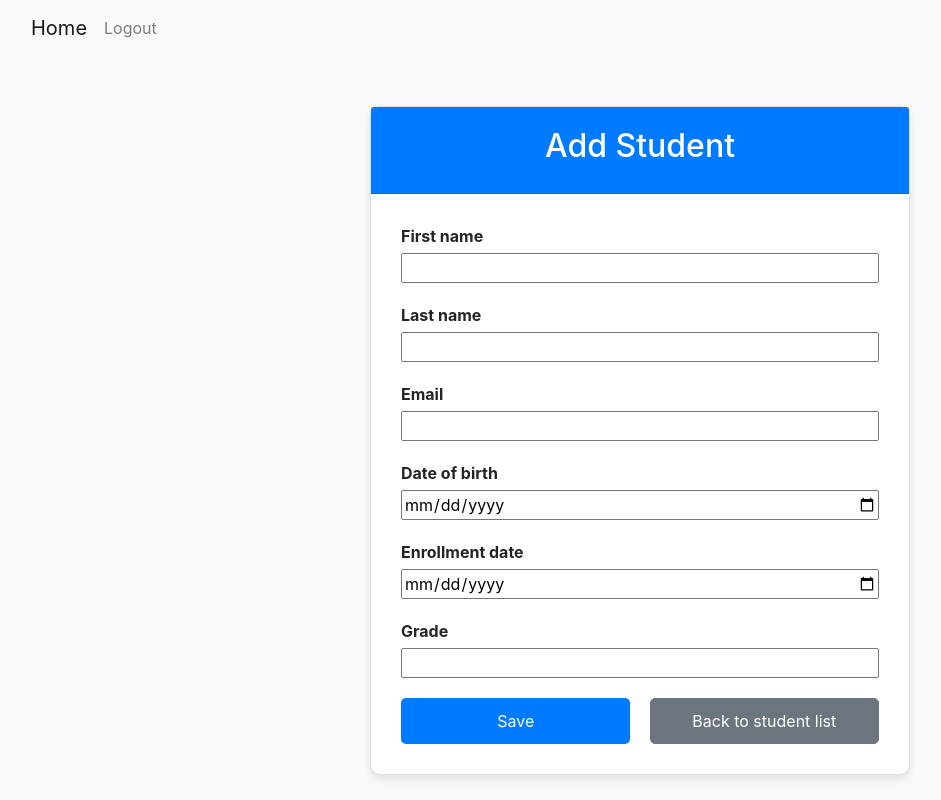
After one commit to locojk/GNG-5300-A2, a Django app: page /new/ in a window 1280 px wide. The commit adds this page. Shown: the whole page, without its empty margins (0-941 px from the left). Run offline with Django 5.2, Linux system fonts and the light colour scheme; the visitor is signed in with stand-in values (Sample User, id 1); some libraries are stand-ins or nearby versions.

Commit message:
Modify styling

```diff
--- a/authentication/urls.py
+++ b/authentication/urls.py
@@ -8,5 +8,5 @@ urlpatterns = [
     # Login URL (using built-in Django LoginView)
     path('login/', auth_views.LoginView.as_view(template_name='authentication/login.html'), name='login'),
     # Logout URL
-    path('logout/', auth_views.LogoutView.as_view(), name='logout'),
+    path('logout/', auth_views.LogoutView.as_view(next_page='login'), name='logout'),
 ]
--- a/student_management/settings.py
+++ b/student_management/settings.py
@@ -56,7 +56,9 @@ ROOT_URLCONF = 'student_management.urls'
 TEMPLATES = [
     {
         'BACKEND': 'django.template.backends.django.DjangoTemplates',
-        'DIRS': [],
+        "DIRS": [
+            BASE_DIR / "templates/",
+        ],
         'APP_DIRS': True,
         'OPTIONS': {
             'context_processors': [
--- a/student_management/urls.py
+++ b/student_management/urls.py
@@ -19,6 +19,6 @@ from django.urls import path, include
 
 urlpatterns = [
     path('admin/', admin.site.urls),
-    path('students/', include('students.urls')),  # URLs for student app
+    path('', include('students.urls')),  # URLs for student app
     path('authentication/', include('authentication.urls')),  # URLs for authentication (login, register, logout)
 ]
--- a/students/forms.py
+++ b/students/forms.py
@@ -5,6 +5,10 @@ class StudentForm(forms.ModelForm):
     class Meta:
         model = Student
         fields = ['first_name', 'last_name', 'email', 'date_of_birth', 'enrollment_date', 'grade']
+        widgets = {
+            'date_of_birth': forms.DateInput(attrs={'type': 'date'}),
+            'enrollment_date': forms.DateInput(attrs={'type': 'date'}),
+        }
 
     # Custom validation for email
     def clean_email(self):
--- a/students/templates/students/student_form.html
+++ b/students/templates/students/student_form.html
@@ -1,7 +1,88 @@
-<h1>{% if student %}Edit{% else %}Add{% endif %} Student</h1>
-<form method="POST">
-    {% csrf_token %}
-    {{ form.as_p }}
-    <button type="submit">Save</button>
-</form>
-<a href="{% url 'student_list' %}">Back to student list</a>
+{% extends 'base.html' %}
+
+{% block title %}
+    {% if student %}Edit{% else %}Add{% endif %} Student
+{% endblock %}
+
+{% block content %}
+    <style>
+        body {
+            background-color: #f8f9fa;
+            /* Removed flex and centering styles that interfere with the navbar */
+        }
+        .container {
+            max-width: 600px;
+            margin-top: 50px;  /* Add top margin instead of flex centering */
+        }
+        .card {
+            box-shadow: 0 4px 8px rgba(0, 0, 0, 0.1);
+            border-radius: 10px;
+        }
+        .card-header {
+            background-color: #007bff;
+            color: #fff;
+            text-align: center;
+            padding: 20px;
+            border-radius: 10px 10px 0 0;
+        }
+        .card-body {
+            padding: 30px;
+        }
+        .form-group {
+            margin-bottom: 20px;
+        }
+        label {
+            font-weight: bold;
+            display: block;  /* Ensures the label is on a separate line from the input */
+            margin-bottom: 5px;  /* Adds some space between the label and input */
+        }
+        input, select, textarea {
+            width: 100%;  /* Makes the input fields take up the full width of the form */
+        }
+        .btn-primary {
+            background-color: #007bff;
+            border: none;
+            padding: 10px 20px;
+            border-radius: 5px;
+            font-size: 16px;
+            width: 48%;
+        }
+        .btn-secondary {
+            background-color: #6c757d;
+            padding: 10px 20px;
+            border-radius: 5px;
+            font-size: 16px;
+            width: 48%;
+        }
+        .d-flex {
+            justify-content: space-between;
+        }
+    </style>
+
+    <div class="container">
+        <div class="card">
+            <div class="card-header">
+                <h2>{% if student %}Edit{% else %}Add{% endif %} Student</h2>
+            </div>
+            <div class="card-body">
+                <form method="POST">
+                    {% csrf_token %}
+                    <div class="form-group">
+                        {{ form.non_field_errors }}
+                        {% for field in form %}
+                            <div class="form-group">
+                                <label for="{{ field.id_for_label }}">{{ field.label }}</label>
+                                {{ field }}
+                                <div class="text-danger">{{ field.errors }}</div>
+                            </div>
+                        {% endfor %}
+                    </div>
+                    <div class="d-flex justify-content-between">
+                        <button type="submit" class="btn btn-primary">Save</button>
+                        <a href="{% url 'student_list' %}" class="btn btn-secondary">Back to student list</a>
+                    </div>
+                </form>
+            </div>
+        </div>
+    </div>
+{% endblock %}
--- a/students/urls.py
+++ b/students/urls.py
@@ -6,4 +6,5 @@ urlpatterns = [
     path('<int:pk>/', views.student_detail, name='student_detail'),  # View a student's details
     path('new/', views.student_create, name='student_create'),  # Add a new student
     path('<int:pk>/edit/', views.student_edit, name='student_edit'),  # Edit a student's details
+    path('students/<int:pk>/delete/', views.student_delete, name='student_delete'),
 ]
--- a/students/views.py
+++ b/students/views.py
@@ -2,6 +2,7 @@ from django.shortcuts import render, get_object_or_404, redirect
 from django.contrib.auth.decorators import login_required
 from .models import Student
 from .forms import StudentForm
+from django.contrib import messages
 
 # View to list all students (No authentication required for viewing)
 def student_list(request):
@@ -13,8 +14,7 @@ def student_detail(request, pk):
     student = get_object_or_404(Student, pk=pk)
     return render(request, 'students/student_detail.html', {'student': student})
 
-# View to add a new student (Authentication required)
-@login_required
+@login_required(login_url='login')
 def student_create(request):
     if request.method == 'POST':
         form = StudentForm(request.POST)
@@ -25,22 +25,21 @@ def student_create(request):
         form = StudentForm()
     return render(request, 'students/student_form.html', {'form': form})
 
-# View to edit an existing student's information (Authentication required)
-@login_required
+
+@login_required(login_url='login')
 def student_edit(request, pk):
     student = get_object_or_404(Student, pk=pk)
-
     if request.method == 'POST':
         form = StudentForm(request.POST, instance=student)
         if form.is_valid():
             form.save()
-            return redirect('student_detail', pk=student.pk)
+            return redirect('student_list')
     else:
         form = StudentForm(instance=student)
-    return render(request, 'students/student_form.html', {'form': form})
+    return render(request, 'students/student_form.html', {'form': form, 'student': student})
 
-# (Optional) Add a view to delete a student (Authentication required)
-@login_required
+
+@login_required(login_url='login')
 def student_delete(request, pk):
     student = get_object_or_404(Student, pk=pk)
     if request.method == 'POST':
--- /dev/null
+++ b/templates/base.html
@@ -0,0 +1,46 @@
+<!DOCTYPE html>
+<html lang="en">
+<head>
+    <meta charset="UTF-8">
+    <meta name="viewport" content="width=device-width, initial-scale=1.0">
+    <title>{% block title %}My Django App{% endblock %}</title>
+    <link href="https://stackpath.bootstrapcdn.com/bootstrap/4.5.2/css/bootstrap.min.css" rel="stylesheet">
+</head>
+<body>
+    <!-- Navbar -->
+    <nav class="navbar navbar-expand-lg navbar-light bg-light">
+        <div class="container-fluid">
+            <a class="navbar-brand" href="{% url 'student_list' %}">Home</a>
+            <button class="navbar-toggler" type="button" data-bs-toggle="collapse" data-bs-target="#navbarNav" aria-controls="navbarNav" aria-expanded="false" aria-label="Toggle navigation">
+                <span class="navbar-toggler-icon"></span>
+            </button>
+            <div class="collapse navbar-collapse" id="navbarNav">
+                <ul class="navbar-nav ms-auto">
+                    {% if user.is_authenticated %}
+                        <!-- Logout form -->
+                        <li class="nav-item">
+                            <form method="POST" action="{% url 'logout' %}" class="nav-link p-0">
+                                {% csrf_token %}
+                                <button type="submit" class="btn btn-link nav-link" style="padding: 0;">Logout</button>
+                            </form>
+                        </li>
+                    {% else %}
+                        <li class="nav-item">
+                            <a class="nav-link" href="{% url 'login' %}">Login</a>
+                        </li>
+                    {% endif %}
+                </ul>
+            </div>
+        </div>
+    </nav>
+
+    <!-- Content Area -->
+    <div class="container mt-5">
+        {% block content %}
+        {% endblock %}
+    </div>
+
+    <!-- Bootstrap JS -->
+    <script src="https://cdn.jsdelivr.net/npm/bootstrap@5.3.3/dist/js/bootstrap.bundle.min.js"></script>
+</body>
+</html>
```
Also changed, not shown: authentication/templates/authentication/login.html (+19 -20 lines), authentication/templates/authentication/register.html (+11 -23 lines), students/templates/students/student_confirm_delete.html (added, +16 -0 lines), students/templates/students/student_detail.html (+29 -7 lines), students/templates/students/student_list.html (+20 -9 lines).
